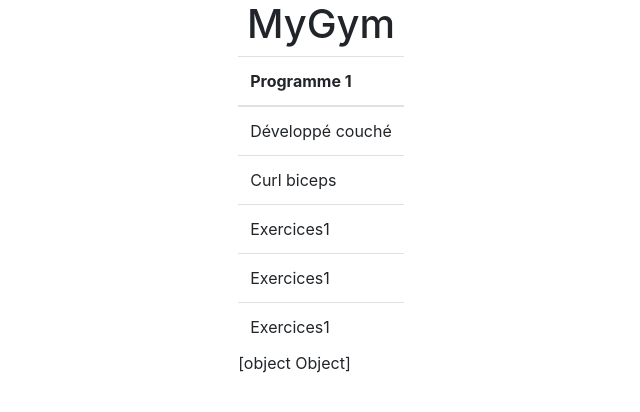
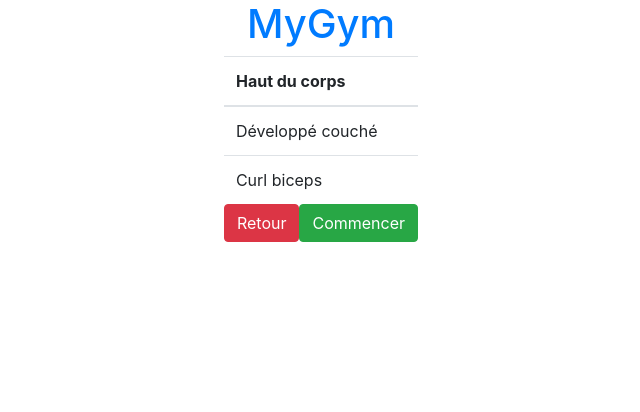
Before and after one commit to Ots-S/MyGym, an Angular app: page /programview/1 in a window 1280 px wide. Shown: the top 412 px of the page, without its empty margins (319-959 px from the left). Built offline with nearby package versions, Linux system fonts and the light colour scheme.

Commit message:
feat - programService added

```diff
--- a/src/app/app.component.html
+++ b/src/app/app.component.html
@@ -1,6 +1,8 @@
 <div class="container d-flex flex-column align-items-center">
   <header>
-    <h1>{{ title }}</h1>
+    <h1>
+      <a routerLink="/">{{ title }}</a>
+    </h1>
   </header>
   <router-outlet></router-outlet>
 </div>
--- a/src/app/component/home/home.component.html
+++ b/src/app/component/home/home.component.html
@@ -1,4 +1,4 @@
-<div class="container">
+<div class="container-fluid">
   <div class="row my-3">
     <div class="d-flex align-items-center">
       <app-program-card
--- a/src/app/component/home/home.component.ts
+++ b/src/app/component/home/home.component.ts
@@ -1,5 +1,5 @@
 import { Component, OnInit } from '@angular/core';
-import data from '../../../assets/programs.json';
+import { ProgramService } from '../../services/program.service';
 
 @Component({
   selector: 'app-home',
@@ -7,11 +7,11 @@ import data from '../../../assets/programs.json';
   styleUrls: ['./home.component.scss'],
 })
 export class HomeComponent implements OnInit {
-  constructor() {}
+  constructor(private programService: ProgramService) {}
 
   programs: Array<object>;
 
   ngOnInit(): void {
-    this.programs = data.programs;
+    this.programs = this.programService.getPrograms();
   }
 }
--- a/src/app/component/program-card/program-card.component.html
+++ b/src/app/component/program-card/program-card.component.html
@@ -1,8 +1,8 @@
 <div class="card program-card d-flex align-items-center justify-content-center">
   <img
-    class="card-img-top"
-    src="https://www.runtastic.com/blog/wp-content/uploads/2018/08/thumbnail_1200x800-1-1024x683.jpg"
-    alt="Card image cap"
+    class="card-img-top img-cover"
+    src="{{ program.cover }}"
+    alt="{{ program.title }}"
   />
   <div class="card-body d-flex flex-column align-items-center card-container">
     <h5 class="card-title">{{ program.title }}</h5>
@@ -10,10 +10,7 @@
       {{ program.content }}
     </p>
   </div>
-  <a
-    [routerLink]="['/programview']"
-    [queryParams]="{ program: program.id }"
-    class="btn btn-primary mb-2"
+  <a [routerLink]="['/programview/' + program.id]" class="btn btn-primary mb-2"
     >Commencer</a
   >
 </div>
--- a/src/app/component/program-view/program-view.component.html
+++ b/src/app/component/program-view/program-view.component.html
@@ -1,24 +1,14 @@
 <table class="table">
   <thead>
     <tr>
-      <th scope="col">Programme {{ programId }}</th>
+      <th scope="col">{{ program.title }}</th>
     </tr>
   </thead>
   <tbody>
     <tr *ngFor="let exercice of program.exercices">
       <td>{{ exercice.title }}</td>
     </tr>
-    <tr>
-      <td>Exercices1</td>
-    </tr>
-    <tr>
-      <td>Exercices1</td>
-    </tr>
-    <tr>
-      <td>Exercices1</td>
-    </tr>
   </tbody>
-  {{
-    program
-  }}
+  <a routerLink="/"><button class="btn btn-danger">Retour</button></a>
+  <a routerLink="/series"><button class="btn btn-success">Commencer</button></a>
 </table>
--- a/src/app/component/program-view/program-view.component.ts
+++ b/src/app/component/program-view/program-view.component.ts
@@ -1,7 +1,6 @@
 import { Component, OnInit } from '@angular/core';
 import { ActivatedRoute } from '@angular/router';
-import data from '../../../assets/programs.json';
-import { filter } from 'rxjs/operators';
+import { ProgramService } from '../../services/program.service';
 
 @Component({
   selector: 'app-program-view',
@@ -9,15 +8,16 @@ import { filter } from 'rxjs/operators';
   styleUrls: ['./program-view.component.scss'],
 })
 export class ProgramViewComponent implements OnInit {
-  constructor(private route: ActivatedRoute) {}
+  constructor(
+    private route: ActivatedRoute,
+    private programService: ProgramService
+  ) {}
 
   programId: string;
-  program: object;
+  program: any;
 
   ngOnInit(): void {
     this.programId = this.route.snapshot.paramMap.get('program');
-    this.program = data.programs.find(
-      (program) => program.id.toString() === this.programId
-    );
+    this.program = this.programService.getProgramById(this.programId);
   }
 }
--- /dev/null
+++ b/src/app/services/program.service.ts
@@ -0,0 +1,17 @@
+import { Injectable } from '@angular/core';
+import datas from '../../assets/programs.json';
+
+@Injectable({
+  providedIn: 'root',
+})
+export class ProgramService {
+  constructor() {}
+
+  getPrograms(): any {
+    return datas.programs;
+  }
+
+  getProgramById(id): object {
+    return datas.programs.find((program) => program.id.toString() === id);
+  }
+}
--- a/src/assets/programs.json
+++ b/src/assets/programs.json
@@ -3,6 +3,7 @@
     {
       "id": 1,
       "title": "Haut du corps",
+      "cover": "https://daman.co.id/daman.co.id/wp-content/uploads/2020/03/Weight-Loss-Exercises-for-Men-At-Home.jpg",
       "content": "Exercices pectoraux, bras, dos, épaules",
       "exercices": [
         { "id": 1, "title": "Développé couché" },
@@ -12,6 +13,7 @@
     {
       "id": 2,
       "title": "Bas du corps",
+      "cover": "https://upl.stack.com/wp-content/uploads/2015/12/17010133/Stack-Lunges-outside.jpg",
       "content": "Exercices jambes, mollets, abdos",
       "exercices": [
         { "id": 1, "title": "Développé couché" },
@@ -20,6 +22,7 @@
     },
     {
       "id": 3,
+      "cover": "https://www.runtastic.com/blog/wp-content/uploads/2018/08/thumbnail_1200x800-1-1024x683.jpg",
       "title": "Cardio",
       "content": "Exercices de cardios",
       "exercices": [{ "id": 5, "title": "Abdos" }]
```
Also changed, not shown: 1 other file (tests, documents, lock files or other folders).
